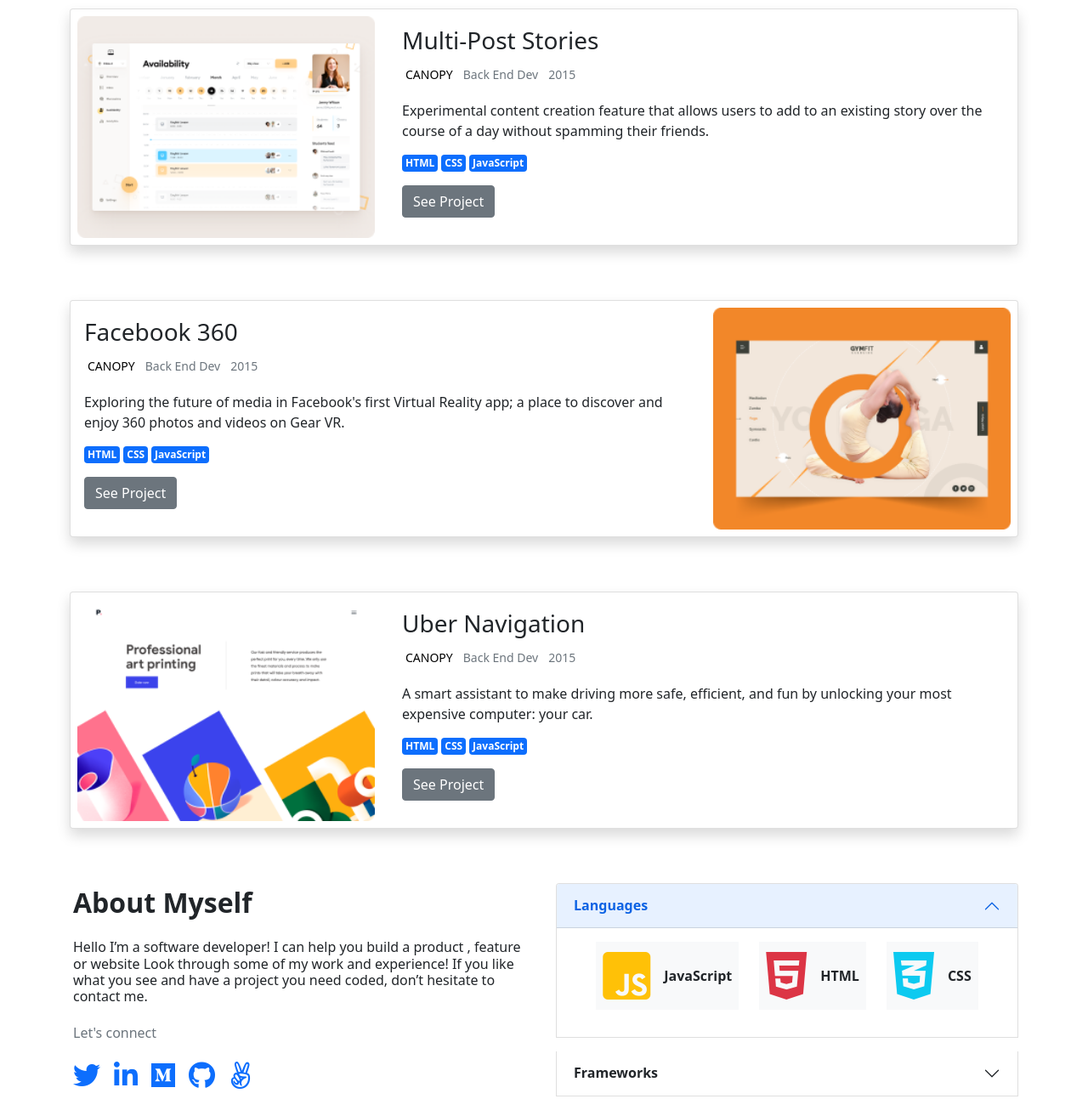
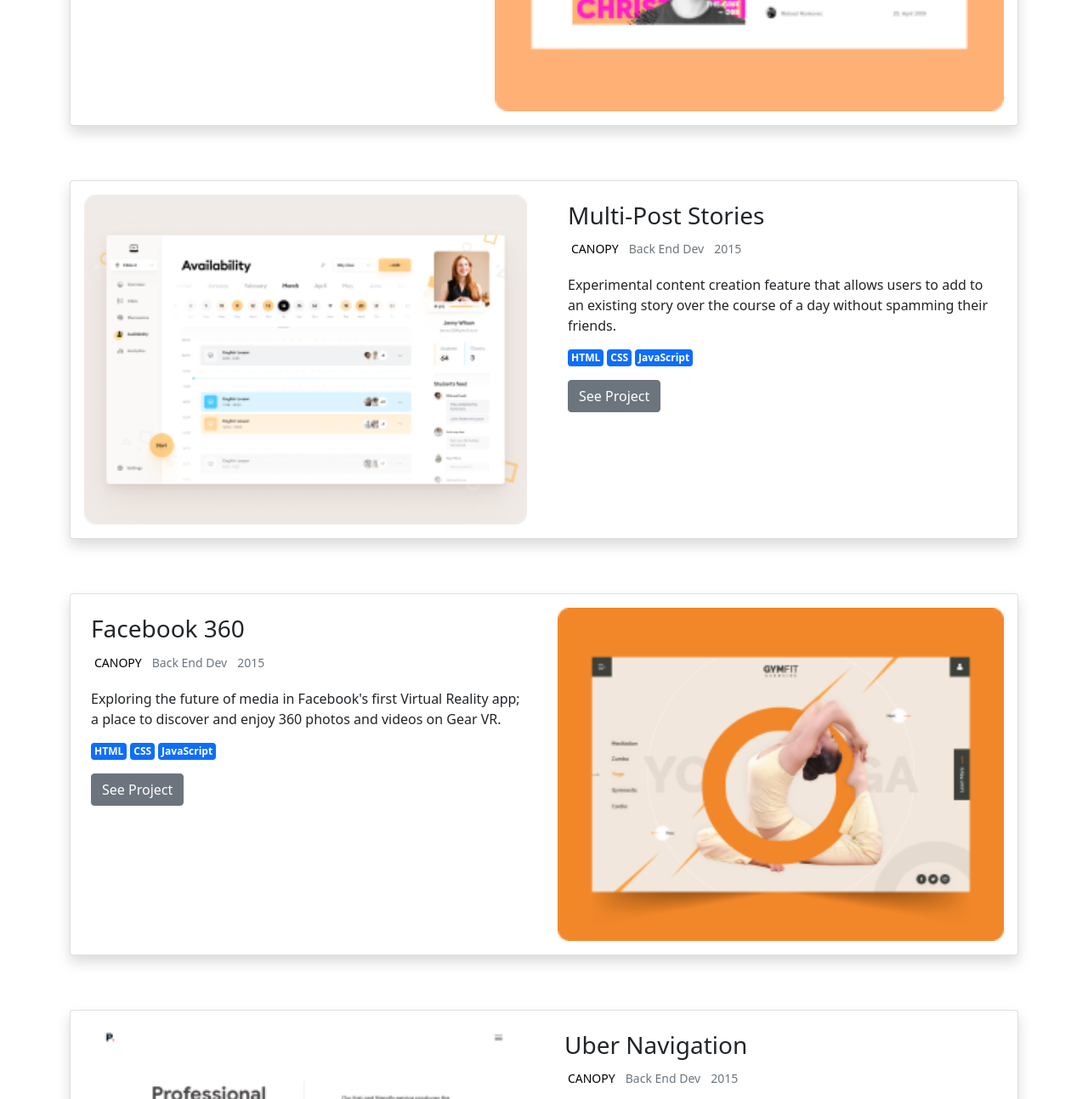
Before and after one commit to Sboursen/My-Portfolio-Bootstrap, a website: page index.html in a window 1280 px wide. Shown: the part 1133-2426 px from the top of the page at 85% size. Drawn offline with nearby package versions, Linux system fonts and the light colour scheme.

Commit message:
Make the works section responsive

```diff
--- a/index.html
+++ b/index.html
@@ -121,14 +121,14 @@
       <div
         class="shadow card d-flex justify-content-center mb-3">
         <div
-          class="row g-2 d-flex flex-column flex-md-row-reverse rounded-3">
-          <div class="col-md-4 w-xs-100 w-md-100">
+          class="d-flex flex-column flex-md-row-reverse rounded-3 gap-2">
+          <div class="w-100 w-md-50 p-2">
             <img src="./assets/project-image1.png"
               class="img-fluid rounded-start w-100 p-2"
               alt="project one" />
           </div>
 
-          <div class="col-md-8 w-xs-100 w-md-50 p-2">
+          <div class="w-75 w-md-50 p-2">
             <div class="card-body">
               <h3 class="card-title">Tonic</h3>
               <ul
@@ -162,14 +162,16 @@
           </div>
         </div>
       </div>
-      <div class="shadow card justify-content-center mb-3">
-        <div class="row g-2 d-flex flex-column flex-md-row">
-          <div class="col-md-4 w-md-50">
+      <div
+        class="shadow card d-flex justify-content-center mb-3">
+        <div
+          class="g-2 d-flex flex-column flex-md-row gap-2">
+          <div class="w-100 w-md-50 p-2">
             <img src="./assets/project-image2.png"
               class="img-fluid rounded-start w-100 p-2"
               alt="project two" />
           </div>
-          <div class="col-md-8 w-md-50 p-1">
+          <div class="w-100 w-md-50 p-2">
             <div class="card-body">
               <h3 class="card-title">Multi-Post Stories</h3>
               <ul
@@ -206,15 +208,15 @@
           </div>
         </div>
       </div>
-      <div class="shadow card justify-content-center mb-3">
-        <div
-          class="row g-2 d-flex flex-column flex-md-row-reverse">
-          <div class="col-md-4 w-md-50">
+      <div
+        class="shadow card d-flex justify-content-center mb-3">
+        <div class="d-flex flex-column flex-md-row-reverse">
+          <div class="w-100 w-md-50 p-2">
             <img src="./assets/project-image3.png"
               class="img-fluid rounded-start w-100 p-2"
               alt="project three" />
           </div>
-          <div class="col-md-8 w-md-50 p-1">
+          <div class="w-100 w-md-50 p-2">
             <div class="card-body">
               <h3 class="card-title">Facebook 360</h3>
 
@@ -253,13 +255,13 @@
         </div>
       </div>
       <div class="shadow card justify-content-center mb-3">
-        <div class="row g-2 d-flex flex-column flex-md-row">
-          <div class="col-md-4 w-md-50">
+        <div class="d-flex flex-column flex-md-row gap-2">
+          <div class="w-100 w-md-50">
             <img src="./assets/project-image4.png"
               class="img-fluid rounded-start w-100 p-2"
               alt="project three" />
           </div>
-          <div class="col-md-8 w-md-50 p-1">
+          <div class="w-100 w-md-50 p-2">
             <div class="card-body">
               <h3 class="card-title">Uber Navigation</h3>
 
```
